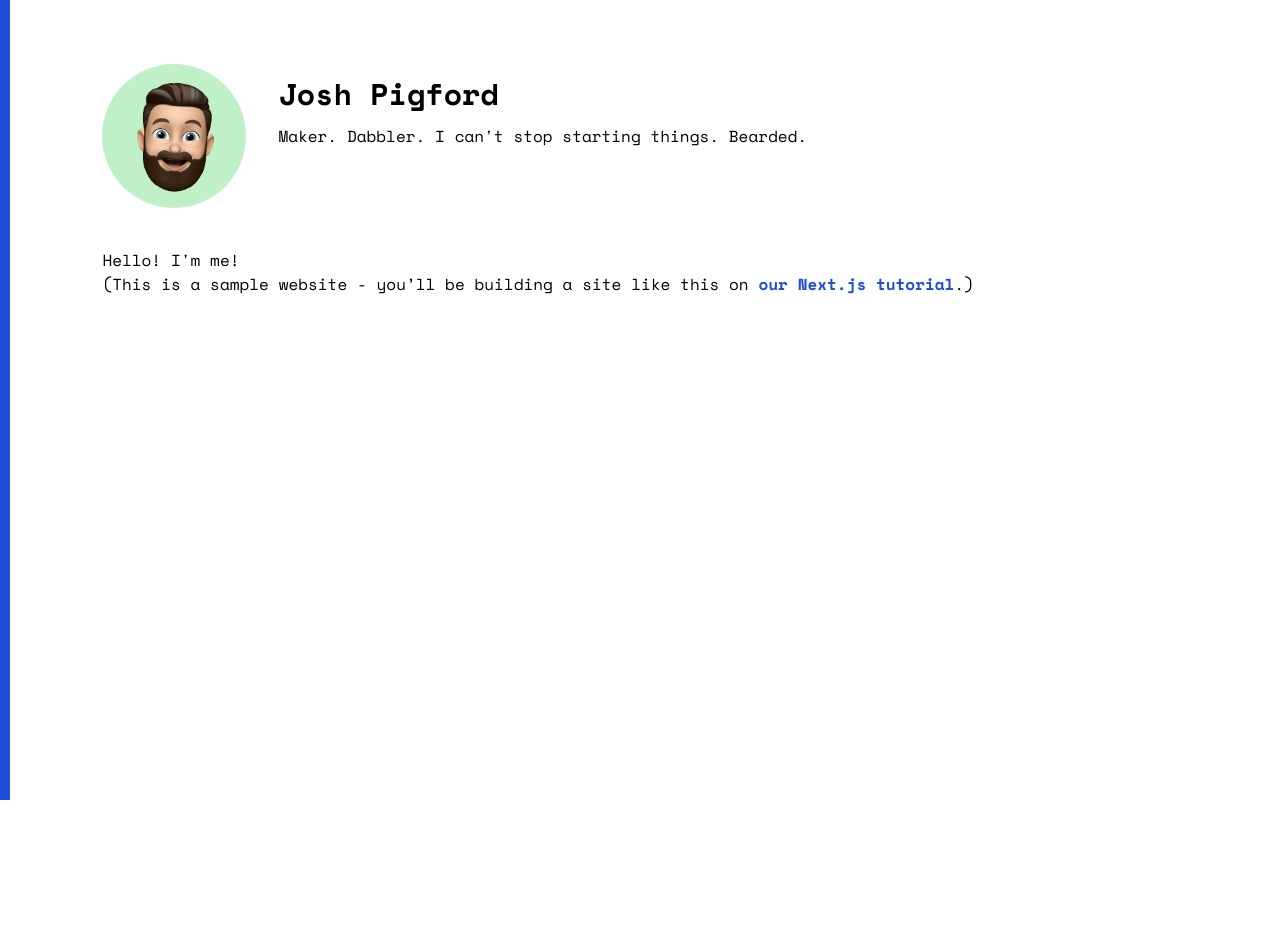
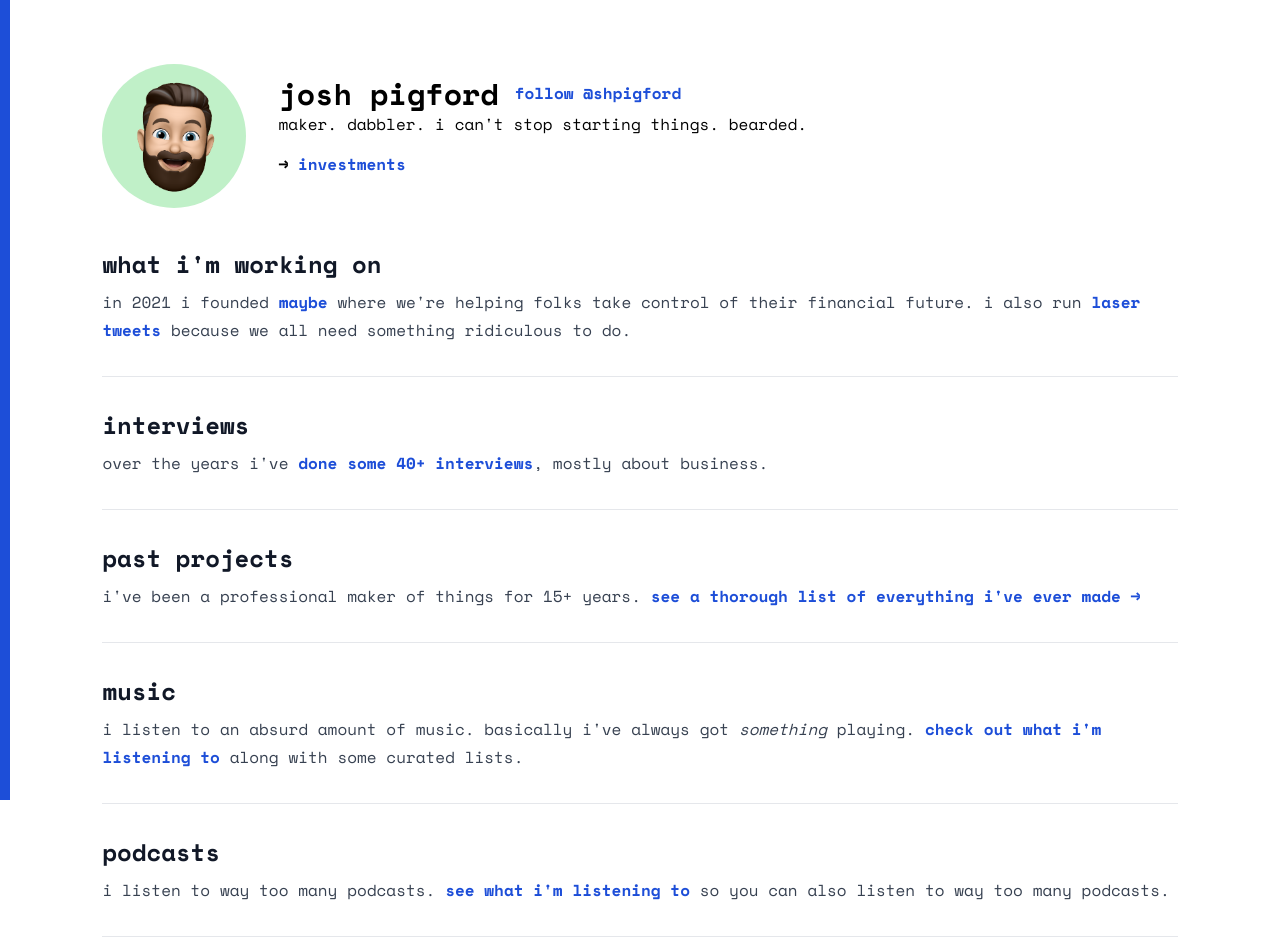
Before and after one commit to Shpigford/joshpigford-next, a Next.js app: page / in a window 1280 px wide. Shown: the top 952 px of the page. Before the commit the page ends 800 px from the top, so only its background shows below. Built offline with nearby package versions, Linux system fonts and the light colour scheme.

Commit message:
Index page

```diff
--- a/components/layout.js
+++ b/components/layout.js
@@ -1,3 +1,4 @@
+/* eslint-disable react/no-unescaped-entities */
 import Head from 'next/head';
 import Image from 'next/image';
 import Link from 'next/link';
@@ -26,8 +27,8 @@ export default function Layout({ children, home }) {
         <meta property="twitter:description" content={siteTitle} />
         <meta property="twitter:image" content="" />
       </Head>
-      <header class="flex mb-10">
-        <div class="flex-none mr-8">
+      <header className="flex mb-10">
+        <div className="flex-none mr-8">
           <Image
             priority
             src="/images/joshpigford-avatar.png"
@@ -37,12 +38,24 @@ export default function Layout({ children, home }) {
             className="w-36 h-36 rounded-full"
           />
         </div>
-        <div class="flex-auto mt-3">
-          <h1 class="mb-3 text-3xl font-black">{siteTitle}</h1>
-          <p class="mb-4">Maker. Dabbler. I can't stop starting things. Bearded.</p>
+        <div className="flex-auto mt-3">
+          <h1 className="mb-3 text-3xl font-black inline">{siteTitle}</h1>
+          <div className='inline ml-4 relative -top-1.5'>
+            <a href="https://twitter.com/Shpigford?ref_src=twsrc%5Etfw" className="twitter-follow-button" data-size="large" data-dnt="true" data-show-count="true">Follow @Shpigford</a>
+            <script async src="https://platform.twitter.com/widgets.js" charSet="utf-8"></script>
+          </div>
+          <p className="mb-4">Maker. Dabbler. I can't stop starting things. Bearded.</p>
+          <p className='font-bold'>
+            &rarr; <Link href="/investments">Investments</Link>
+          </p>
         </div>
       </header>
+
       {children}
+
+      <footer className="mt-20 text-sm text-gray-400">
+        This is a footer and I have no idea what to put here. <a href="https://github.com/Shpigford/joshpigford.com/commits/main">Changelog</a>.
+      </footer>
     </>
   );
 }
--- a/package.json
+++ b/package.json
@@ -18,6 +18,7 @@
     "react-fontawesome": "^1.7.1"
   },
   "devDependencies": {
+    "@tailwindcss/typography": "^0.5.8",
     "autoprefixer": "^10.4.13",
     "postcss": "^8.4.19",
     "tailwindcss": "^3.2.4"
--- a/pages/_app.js
+++ b/pages/_app.js
@@ -10,7 +10,7 @@ const spaceMono = Space_Mono({
 
 function App({ Component, pageProps }) {
   return (
-    <main className={`${spaceMono.variable} font-sans`}>
+    <main className={`${spaceMono.variable} font-sans lowercase`}>
       <Component {...pageProps} />
     </main>
   )
--- a/pages/index.js
+++ b/pages/index.js
@@ -9,12 +9,34 @@ export default function Home() {
       <Head>
         <title>{siteTitle}</title>
       </Head>
-      <section>
-        <p>Hello! I'm me!</p>
-        <p>
-          (This is a sample website - you’ll be building a site like this on{' '}
-          <a href="https://nextjs.org/learn">our Next.js tutorial</a>.)
-        </p>
+      <section className='prose max-w-none'>
+        <h2 className="mb-2">What I'm working on</h2>
+        <p>In 2021 I founded <a href="https://maybe.co">Maybe</a> where we're helping folks take control of their financial future. I also run <a href="https://lasertweets.co">Laser Tweets</a> because we all need something ridiculous to do.</p>
+
+        <hr />
+
+        <h2 className="mb-2">Interviews</h2>
+        <p>Over the years I've <a href="/interviews">done some 40+ interviews</a>, mostly about business.</p>
+
+        <hr />
+
+        <h2 className="mb-2">Past projects</h2>
+        <p>I've been a professional maker of things for 15+ years. <a href="/projects">See a thorough list of everything I've ever made &rarr;</a></p>
+
+        <hr />
+
+        <h2 className="mb-2">Music</h2>
+        <p>I listen to an absurd amount of music. Basically I've always got <em>something</em> playing. <a href="/music">Check out what I'm listening to</a> along with some curated lists.</p>
+
+        <hr />
+
+        <h2 className="mb-2">Podcasts</h2>
+        <p>I listen to way too many podcasts. <a href="/podcasts">See what I'm listening to</a> so you can also listen to way too many podcasts.</p>
+
+        <hr />
+
+        <h2 className="mb-2">Get in touch</h2>
+        <p>I try to stay pretty accessible, but it may take a week or two to respond. Best ways to get in touch are on Twitter at <a href="http://twitter.com/Shpigford" rel="me">@Shpigford</a> or via email at <a href="mailto:josh@joshpigford.com" rel="me">josh@joshpigford.com</a>.</p>
       </section>
     </Layout>
   );
--- a/styles/globals.css
+++ b/styles/globals.css
@@ -38,3 +38,7 @@ html:before {
 body {
   margin: 5% 8% 3% 8%;
 }
+
+iframe {
+  display: inline!important;
+}
--- a/tailwind.config.js
+++ b/tailwind.config.js
@@ -12,5 +12,10 @@ module.exports = {
       }
     },
   },
-  plugins: [],
+  plugins: [
+    require('@tailwindcss/typography'),
+  ],
+  colors: {
+    blue: '#2d3fd1'
+  }
 };
```
Also changed, not shown: 1 other file (tests, documents, lock files or other folders).
